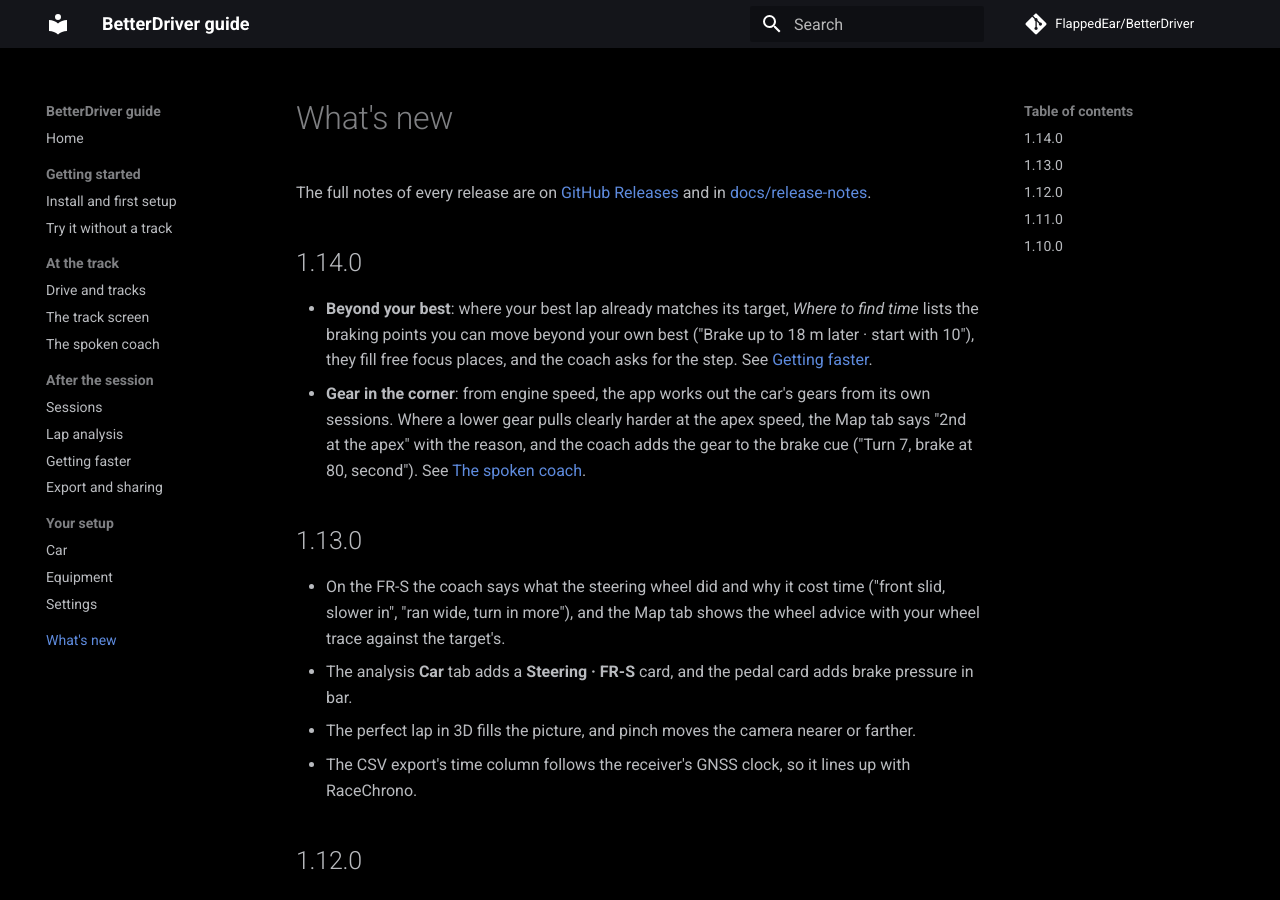
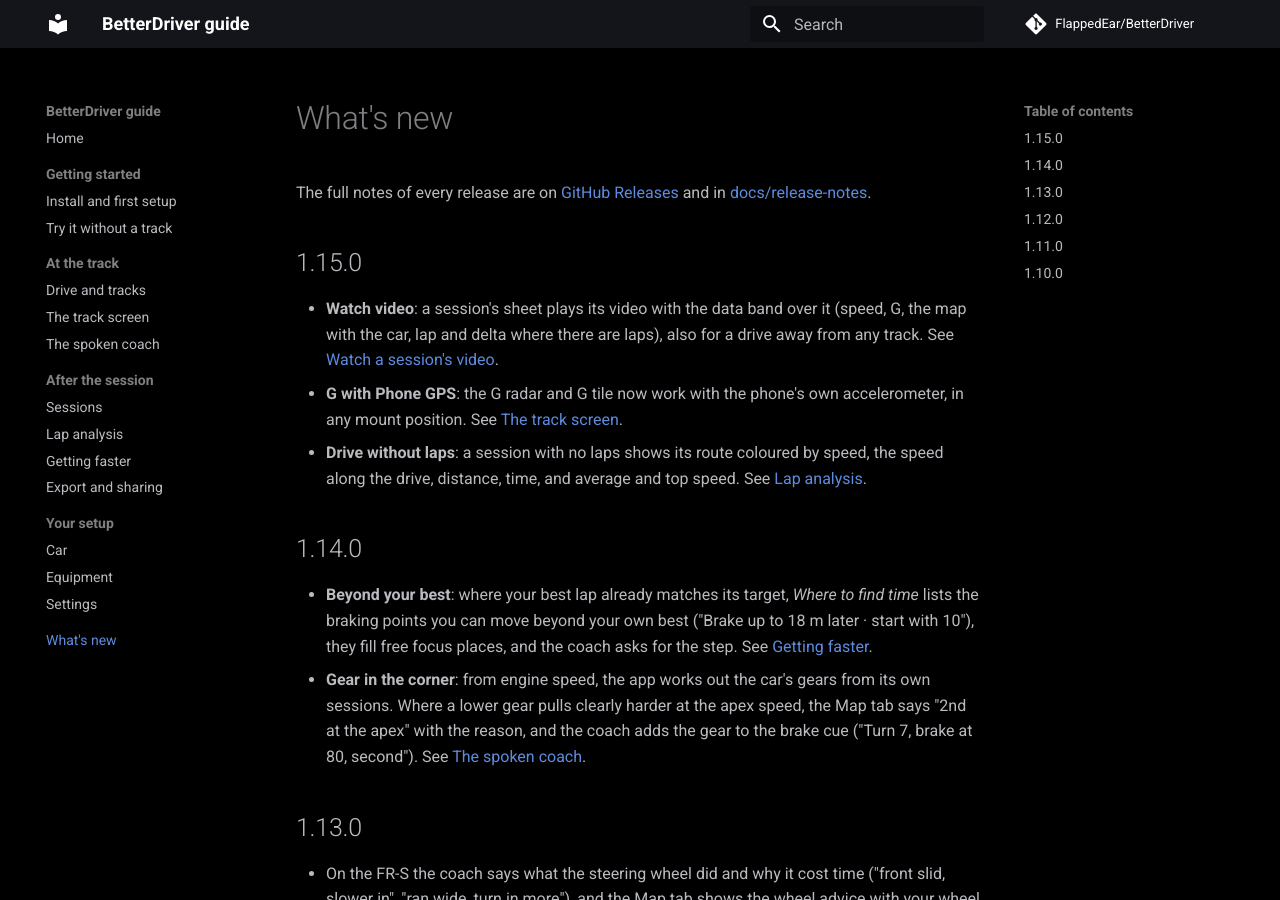
Before and after one commit to FlappedEar/BetterDriver, an MkDocs documentation site: the page built from guide/docs/whats-new.md, in a window 1280 px wide and 900 px high. Built offline with MkDocs 1.6.1 and Material for MkDocs 9.7.7, drawn with Linux system fonts in a browser that asks for light colours; comment, search, counter and statistics services are not loaded.

Commit message:
Release 1.15.0 (#385)
Version 1.15.0 with release notes: Watch video (FBBD-341), phone
accelerometer G with Phone GPS (FBBD-337) and the drive of a session
without laps (FBBD-342). The guide drops its Not released yet boxes,
describes a session without laps and lists 1.15.0 in What's new.


Claude-Session: https://claude.ai/code/session_019XkeKwJC7yZuiKgvuQn8Zy

Co-authored-by: Claude <noreply@anthropic.com>

```diff
--- a/guide/docs/whats-new.md
+++ b/guide/docs/whats-new.md
@@ -3,6 +3,17 @@
 The full notes of every release are on
 [GitHub Releases](https://github.com/FlappedEar/BetterDriver/releases) and in
 [docs/release-notes](https://github.com/FlappedEar/BetterDriver/tree/main/docs/release-notes).
+
+## 1.15.0
+
+- **Watch video**: a session's sheet plays its video with the data band over it (speed, G, the
+  map with the car, lap and delta where there are laps), also for a drive away from any track.
+  See [Watch a session's video](sessions.md#watch-a-sessions-video).
+- **G with Phone GPS**: the G radar and G tile now work with the phone's own accelerometer, in
+  any mount position. See [The track screen](track-screen.md).
+- **Drive without laps**: a session with no laps shows its route coloured by speed, the speed
+  along the drive, distance, time, and average and top speed.
+  See [Lap analysis](analysis.md#a-session-without-laps).
 
 ## 1.14.0
 
```
Also changed, not shown: docs/release-notes/v1.15.0.md (added, +17 -0 lines), guide/docs/analysis.md (+7 -0 lines), guide/docs/index.md (+2 -2 lines), guide/docs/sessions.md (+0 -3 lines), guide/docs/track-screen.md (+0 -3 lines), 1 other file.
